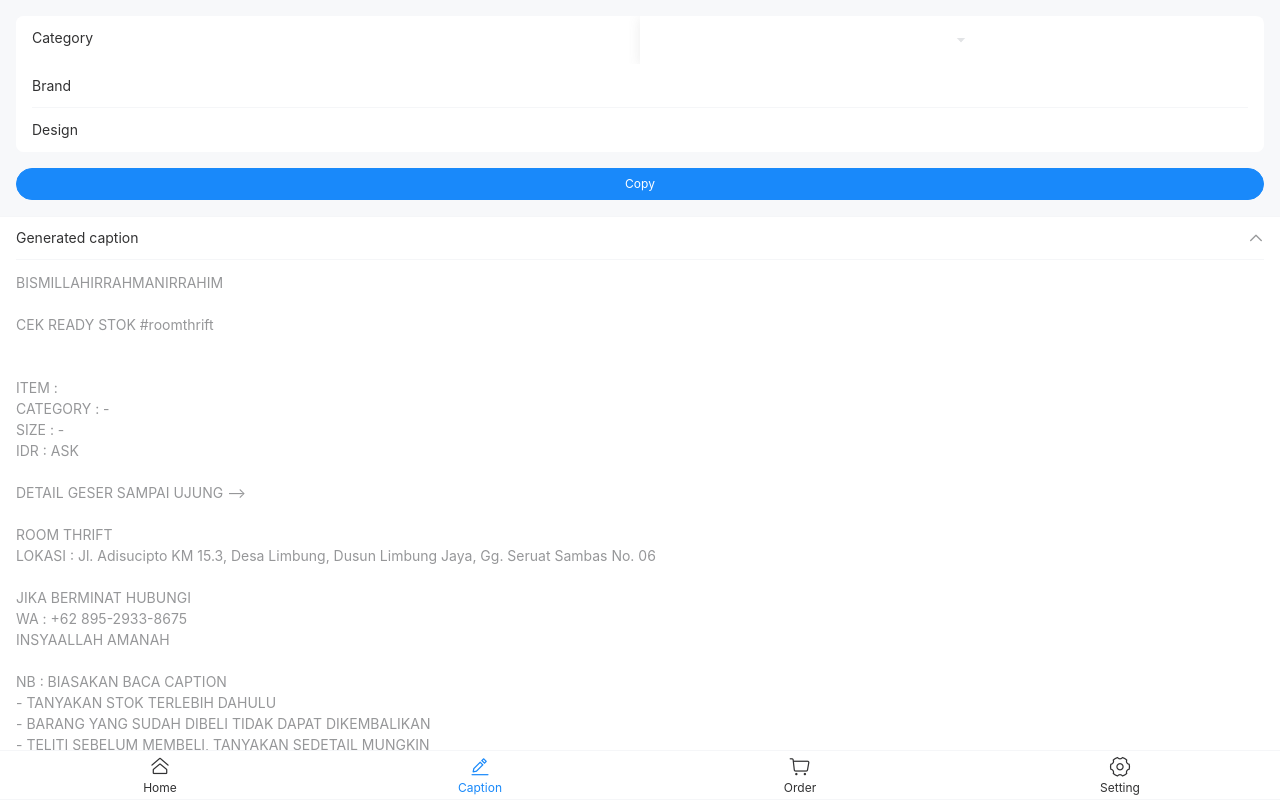
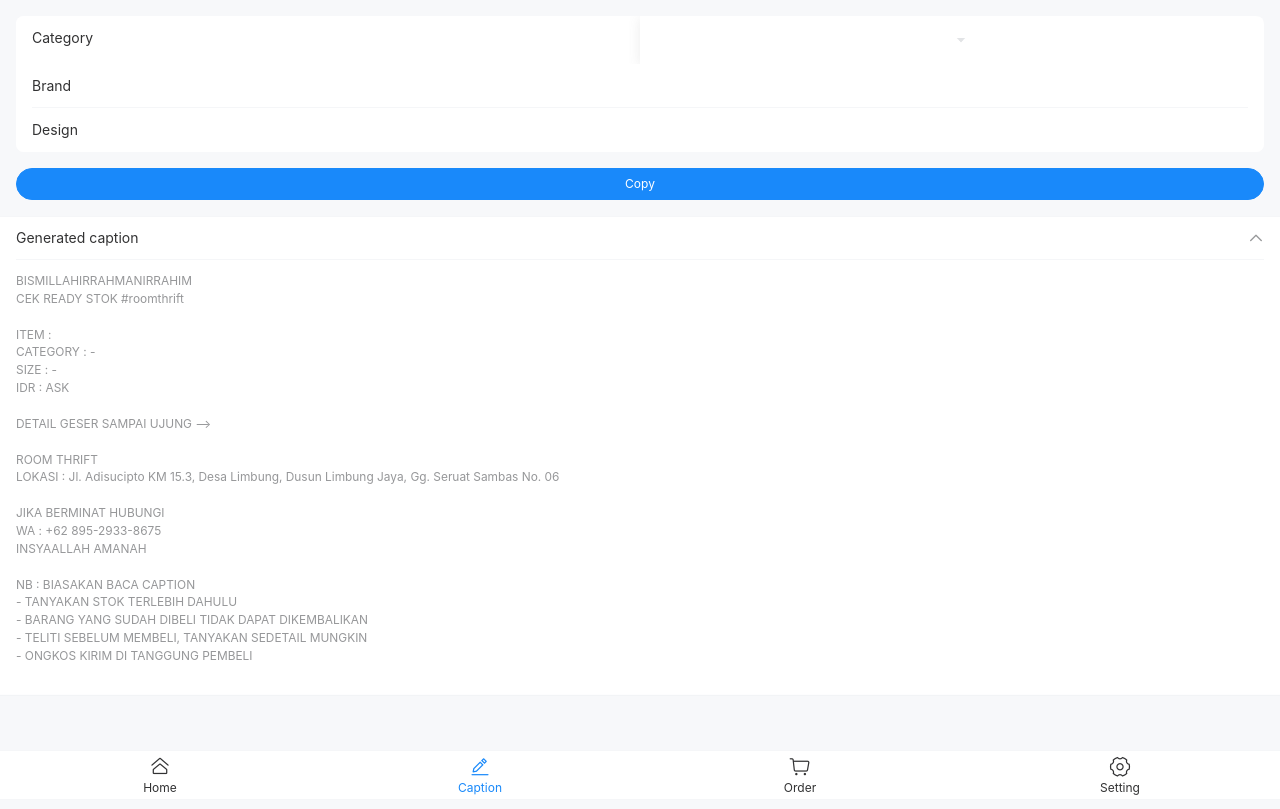
Before and after one commit to cacing69/room-pwa, a Vue app: page /#/1/home/caption in a window 1280 px wide. Built offline with nearby package versions, Linux system fonts and the light colour scheme; what vue-query would draw is missing.

Commit message:
tes upload

```diff
--- a/src/modules/caption/caption.page.vue
+++ b/src/modules/caption/caption.page.vue
@@ -62,7 +62,7 @@
   <van-row>
     <van-col span="24">
       <van-collapse v-model="active">
-        <van-collapse-item title="Generated caption" name="1"><div v-html="generatedCaption.replace(/\n/g,'<br />')"></div></van-collapse-item>
+        <van-collapse-item title="Generated caption" name="1"><div style="font-size: 85%;" v-html="generatedCaption.replace(/\n/g,'<br />')"></div></van-collapse-item>
       </van-collapse>
     </van-col>
   </van-row>
@@ -70,7 +70,6 @@
 </template>
 <script setup lang="ts">
   import { computed, reactive, ref } from 'vue';
-// import { showNotify } from 'vant';
   import { showToast } from 'vant';
 
 const columns = [
@@ -81,9 +80,17 @@ const columns = [
         readyHashtag: "#thriftcapready",
         altTag: "topi",
       }
+  },
+    {
+      value: 'tshirt',
+      text: 'T-Shirt',
+      meta: {
+        readyHashtag: "#readyroomthrift",
+        altTag: "t-shirt",
+      }
     },
-  ];
-  // const showCategory = ref(false);
+];
+
   const active = ref(['1']);
   const brand : any = ref("");
   const design : any = ref("");
@@ -112,10 +119,10 @@ const columns = [
       "#brand##design#second",
       "#brand##design#",
       "snapback#brand##design#",
-      "truckerbekas",
+      "#brand#",
+      "#design#",
       "topivintage",
       "snapbackvintage",
-      "truckersecond",
       "topisecondbranded",
       "topisecond",
       "topibekas",
@@ -134,8 +141,8 @@ const columns = [
 
     const altName = `${categoryObject?.value?.meta?.altTag || ''}`.trim().toUpperCase()
 
-    const header = `BISMILLAHIRRAHMANIRRAHIM <br>
-CEK READY STOK ${categoryObject?.value?.meta?.readyHashtag || '#roomthrift'} <br>
+    const header = `BISMILLAHIRRAHMANIRRAHIM
+CEK READY STOK ${categoryObject?.value?.meta?.readyHashtag || '#roomthrift'}
 
 ITEM : ${altName} ${brand?.value?.toUpperCase()} ${design?.value?.toUpperCase() || ''}
 CATEGORY : ${categoryObject?.value?.text?.toUpperCase() || '-'}
@@ -157,7 +164,7 @@ NB : BIASAKAN BACA CAPTION
 - TELITI SEBELUM MEMBELI, TANYAKAN SEDETAIL MUNGKIN
 - ONGKOS KIRIM DI TANGGUNG PEMBELI`;
 
-    return `${header} \n\n${getPattern || ""}`;
+    return `${header}\n\n${getPattern || ""}`;
   })
 
     const onCopy = () => {
```
Also changed, not shown: 1 other file (tests, documents, lock files or other folders).
